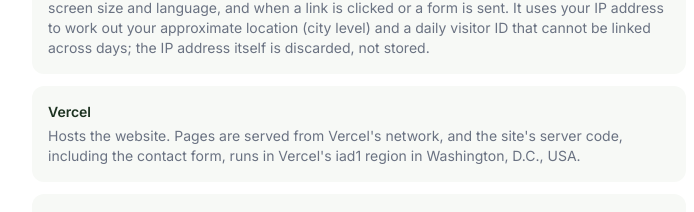
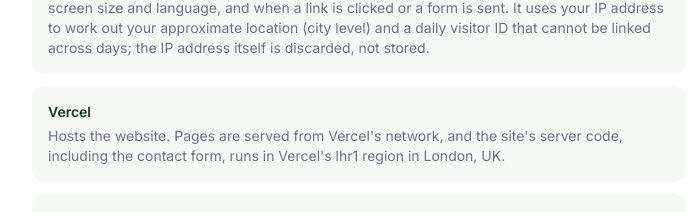
Before and after one commit to damian756/formby-guide, a Next.js app: page /privacy in a window 1280 px wide. Shown: the part 1896-2108 px from the top of the page, without its empty margins (281-975 px from the left). Built offline with nearby package versions, Linux system fonts and the light colour scheme.

Commit message:
Privacy: server code runs in London (lhr1), as set in vercel.json in the same push

```diff
--- a/app/privacy/page.tsx
+++ b/app/privacy/page.tsx
@@ -140,7 +140,7 @@ export default function PrivacyPage() {
             <div className="space-y-3">
               {[
                 { name: "Ahrefs (Web Analytics)", detail: "Ahrefs Web Analytics: page view statistics without cookies. It records the page address (including any query string), the referring page, your browser, operating system and device, screen size and language, and when a link is clicked or a form is sent. It uses your IP address to work out your approximate location (city level) and a daily visitor ID that cannot be linked across days; the IP address itself is discarded, not stored." },
-                { name: "Vercel", detail: "Hosts the website. Pages are served from Vercel's network, and the site's server code, including the contact form, runs in Vercel's iad1 region in Washington, D.C., USA." },
+                { name: "Vercel", detail: "Hosts the website. Pages are served from Vercel's network, and the site's server code, including the contact form, runs in Vercel's lhr1 region in London, UK." },
                 { name: "Resend", detail: "Transactional email delivery for contact form submissions. Emails are processed and delivered via Resend's infrastructure." },
                 { name: "OpenStreetMap (maps)", detail: "Maps are drawn with OpenStreetMap tiles, which your browser loads from the OpenStreetMap Foundation's servers; they receive your IP address, browser type, our site's address and the map area you view." },
               ].map(({ name, detail }) => (
```
